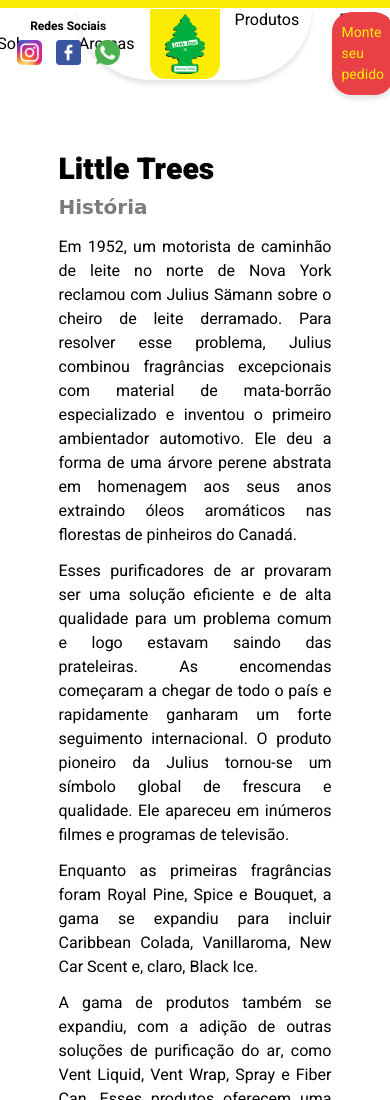
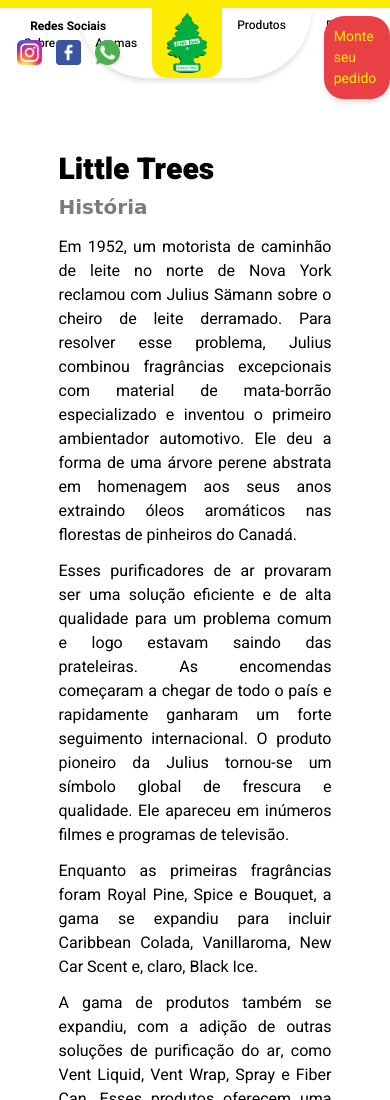
Before and after one commit to parcenio/littleTreesProject, a plain HTML site: page index.html in a window 390 px wide. Shown: the top 1100 px of the page. Drawn offline with Linux system fonts and the light colour scheme; a web font is replaced by a local one.

Commit message:
Adicionado as meedia query até 900px do nav

```diff
--- a/Sass/style.scss
+++ b/Sass/style.scss
@@ -3,7 +3,7 @@
 
 //IMPORT FONTES
 //fonte h1
-@import url("https://fonts.googleapis.com/css2?family=Heebo:wght@300;400;700;800;900&family=Lato:wght@300;400;700&display=swap");
+@import url("https://fonts.googleapis.com/css2?family=Heebo:wght@300;400;500;600;700;800;900&family=Lato:wght@300;400;700&display=swap");
 //fonte h3 e footer
 @import url("https://fonts.googleapis.com/css2?family=Lato:wght@300;400;600;700;800;900&family=Zen+Loop&display=swap");
 
@@ -151,9 +151,56 @@
   }
 }
 
-@media (max-width: 1020) {
+@media (max-width: 1020px) {
+  header {
+    .nav {
+      .nav-content {
+        .logo {
+          position: relative;
+          margin: 0px 15px;
+        }
+      }
+      .item {
+        font-size: 14px;
+        font-family: "Heebo", sans-serif;
+        font-weight: 500;
+      }
+    }
+  }
+}
+@media (max-width: 940px) {
+  header {
+    .nav {
+      .nav-content {
+        .item {
+          font-size: 12px;
+        }
+      }
+
+      .btn-pedido {
+        margin-left: 63%;
+        margin-top: 2%;
+      }
+    }
+  }
 }
 @media (max-width: 900px) {
+  header {
+    .logo {
+      img {
+        width: 10px;
+      }
+    }
+    .item {
+      font-size: 12px;
+    }
+  }
 }
-@media (max-width: 768) {
+@media (max-width: 768px) {
+  header {
+    .nav {
+      .nav-content {
+      }
+    }
+  }
 }
```
Also changed, not shown: css/style.css, 1 other file.
